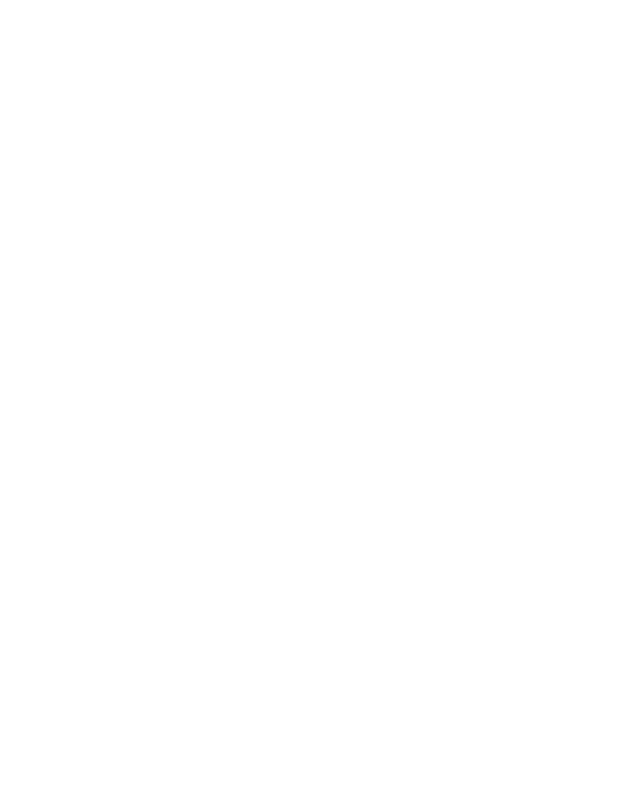
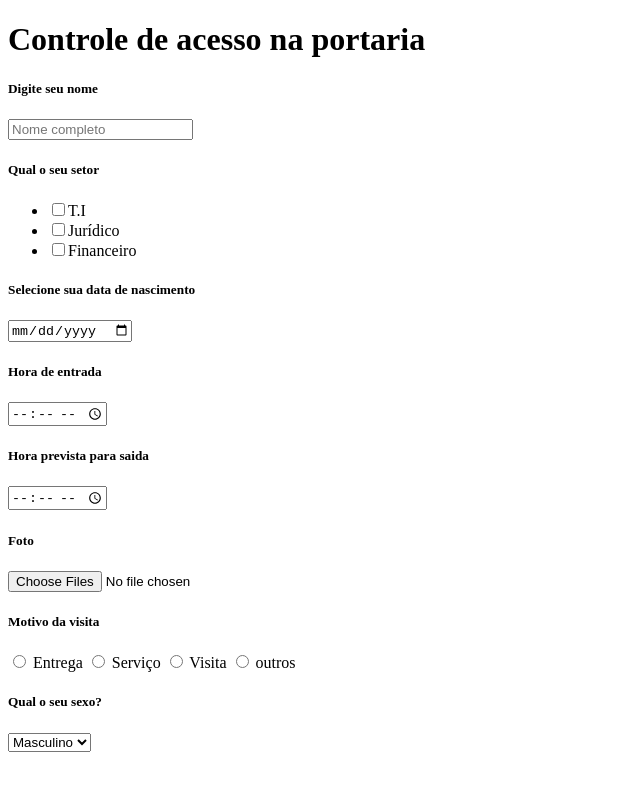
Before and after one commit to WanderckleyOliveira/Curso-html, a plain HTML site: page exercicio.html in a window 1280 px wide. Shown: the whole page, without its empty margins (0-640 px from the left). Drawn offline with Linux system fonts and the light colour scheme.

Commit message:
meu primeiro exercicio sozinho

```diff
--- a/exercicio.html
+++ b/exercicio.html
@@ -7,5 +7,45 @@
 </head>
 <body>
 
+    <h1> Controle de acesso na portaria</h1>
+
+    <h5>Digite seu nome</h5>
+    <input type="text" name="nome" placeholder="Nome completo">
+
+    <h5>Qual o seu setor</h5></5>
+           <ul>
+                <li><input type="checkbox">T.I</li>
+                <li><input type="checkbox">Jurídico</li>
+                <li><input type="checkbox">Financeiro</li>
+
+            </ul>
+
+    <h5>Selecione sua data de nascimento</h5>
+    <input type="date">
+
+    <h5>Hora de entrada</h5>
+    <input type="time">
+
+    <h5>Hora prevista para saida</h5>
+    <input type="time">
+
+    <h5>Foto</h5>
+    <input type="file" name="arquivos" class="btn btn-success" multiple/>
+
+
+    <h5>Motivo da visita</h5>
+            <input type="radio" name="visita"> Entrega
+            <input type="radio" name="visita"> Serviço
+            <input type="radio" name="visita"> Visita
+            <input type="radio" name="visita"> outros
+
+    <h5>Qual o seu sexo?</h5>
+            <select name="" id="">
+                <option value="">Masculino</option>
+                <option value="">Feminino</option>
+            </select>
+
+
+
 </body>
 </html>
```
